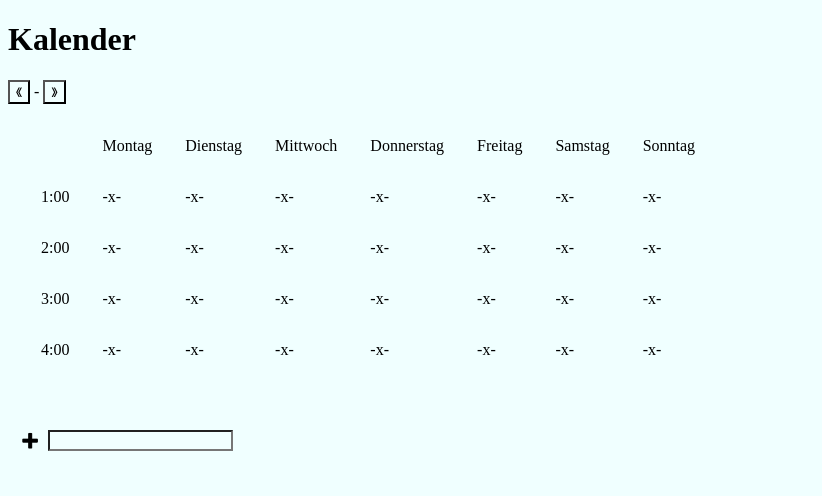
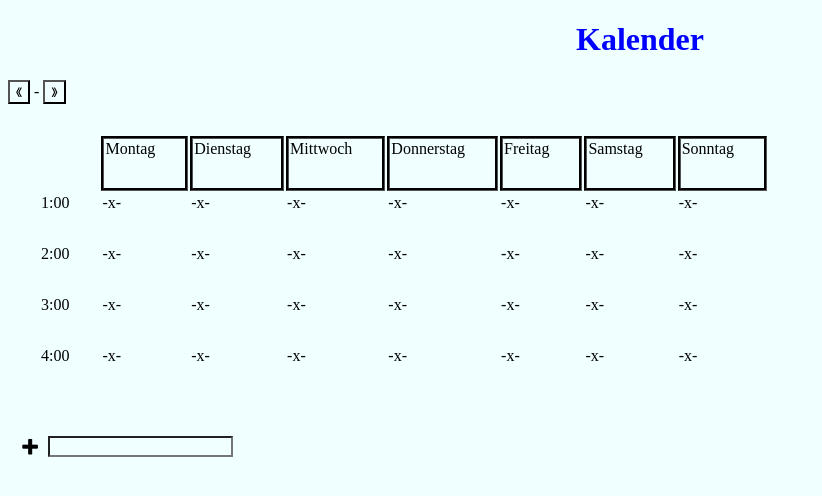
Before and after one commit to eichebe/Sem2KalenderManager, a plain HTML site: page index.html in a window 1280 px wide. Shown: the whole page, without its empty margins (0-822 px from the left). Drawn offline with Linux system fonts and the light colour scheme.

Commit message:
Headline and Days Syling

```diff
--- a/css/styles.css
+++ b/css/styles.css
@@ -1,3 +1,9 @@
+
+h1{
+    color: blue;
+    text-align-last: center;
+}
+
 table{
    border: 30px;
    border-color: black;
@@ -9,13 +15,15 @@ table{
     background-color: azure;
 }
 .KalenderTag{
+    align-self: center;
+    border-style: groove;
+    border-color: black;
     padding-right: 30px;
-    padding-bottom: 30px;
+   padding-bottom: 30px;
 }
 .hour1, .hour2, .hour3, .hour4, .KalenderEintrag1, .KalenderEintrag2, .KalenderEintrag3, .KalenderEintrag4, .KalenderEintrag5, .KalenderEintrag6, .KalenderEintrag7, .KalenderEintrag8, .KalenderEintrag9, .KalenderEintrag10, .KalenderEintrag11, .KalenderEintrag12, .KalenderEintrag13, .KalenderEintrag14, .KalenderEintrag15, .KalenderEintrag16, .KalenderEintrag17, .KalenderEintrag18, .KalenderEintrag19, .KalenderEintrag20, .KalenderEintrag21, .KalenderEintrag22, .KalenderEintrag23, .KalenderEintrag24, .KalenderEintrag25, .KalenderEintrag26, .KalenderEintrag27, .KalenderEintrag28{
     padding-right: 30px;
     padding-bottom: 30px;
-
 }
 #plus{
     vertical-align: middle;
```
